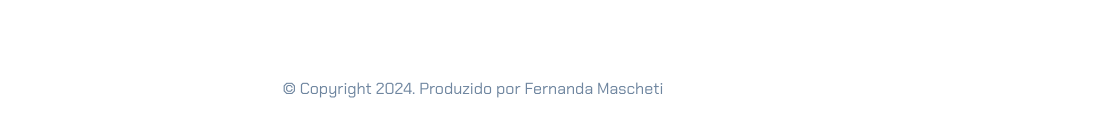
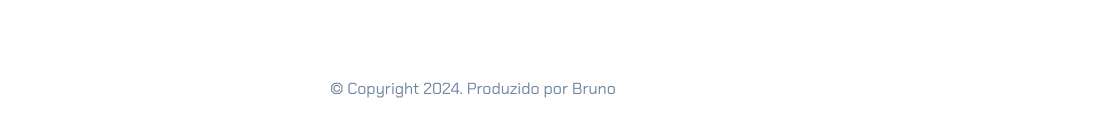
Before and after one commit to Spears2007/Bruno, a plain HTML site: page index.html in a window 1280 px wide. Shown: the part 970-1106 px from the top of the page, 167-1280 px from the left. Drawn offline with nearby package versions, Linux system fonts and the light colour scheme.

Commit message:
Add files via upload

```diff
--- a/index.html
+++ b/index.html
@@ -199,7 +199,7 @@
             <i class="bi bi-github"></i>
             <a href="https://github.com/Spears2007">GitHub</a>
         </div>
-        <p class="my-5 text-center">© Copyright 2024. Produzido por Fernanda Mascheti</p>
+        <p class="my-5 text-center">© Copyright 2024. Produzido por Bruno</p>
     </footer>
 
     <script src="https://cdn.jsdelivr.net/npm/bootstrap@5.3.2/dist/js/bootstrap.bundle.min.js"></script>
```
